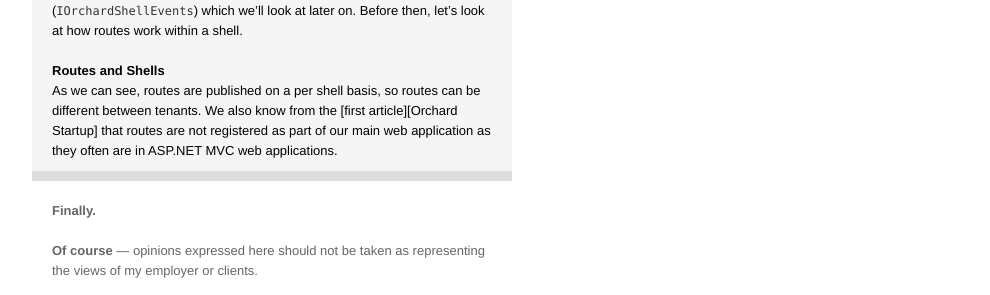
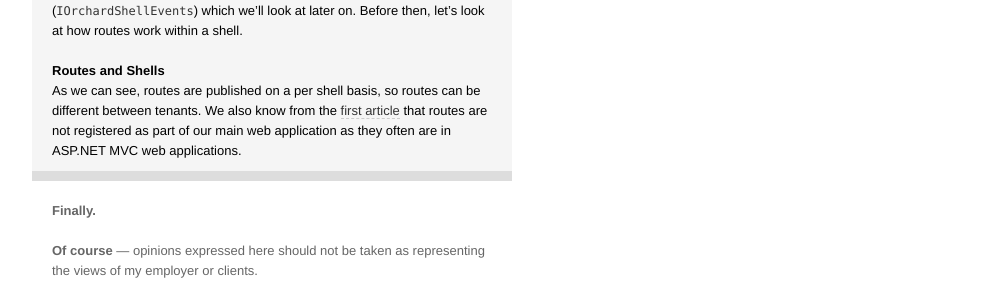
Before and after one commit to kolektiv/kolektiv.github.io, a Jekyll site: the page built from drafts/2011-09-06-orchard-shell-activation.md, in a window 1280 px wide. Shown: the part 1614-1909 px from the top of the page, without its empty margins (18-1008 px from the left). Built offline with Jekyll 4.4.1, drawn with Linux system fonts in a browser that asks for light colours; part of the change alters nothing that is shown.

```diff
--- a/drafts/2011-09-06-orchard-shell-activation.md
+++ b/drafts/2011-09-06-orchard-shell-activation.md
@@ -74,4 +74,5 @@ Not too much going on &mdash; publishing the routes and model binders which are
 As we can see, routes are published on a per shell basis, so routes can be different between tenants. We also know from the [first article][Orchard Startup] that routes are not registered as part of our main web application as they often are in ASP.NET MVC web applications.
 
 [Orchard Host]: /orchard/2011/09/01/orchard-host.html
+[Orchard Startup]: /orchard/2011/08/30/orchard-startup-process.html
 [Orchard Internals]: /orchard/2011/08/26/orchard-internals-series.html
```
